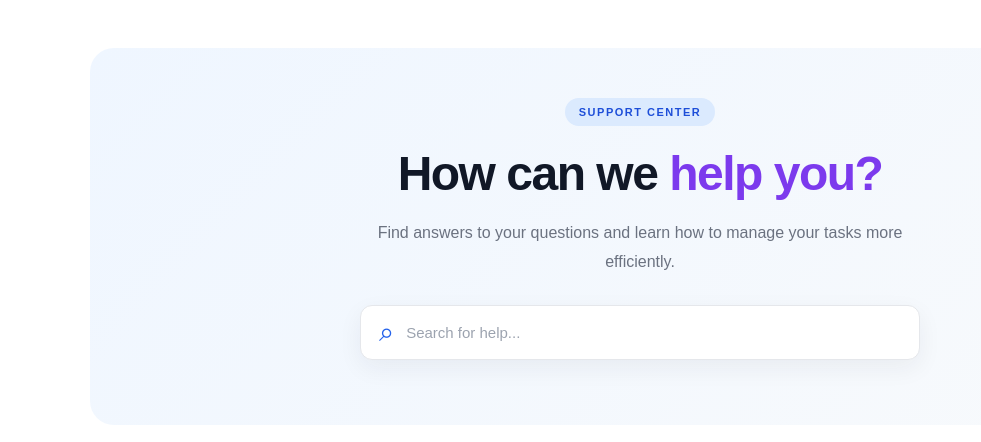
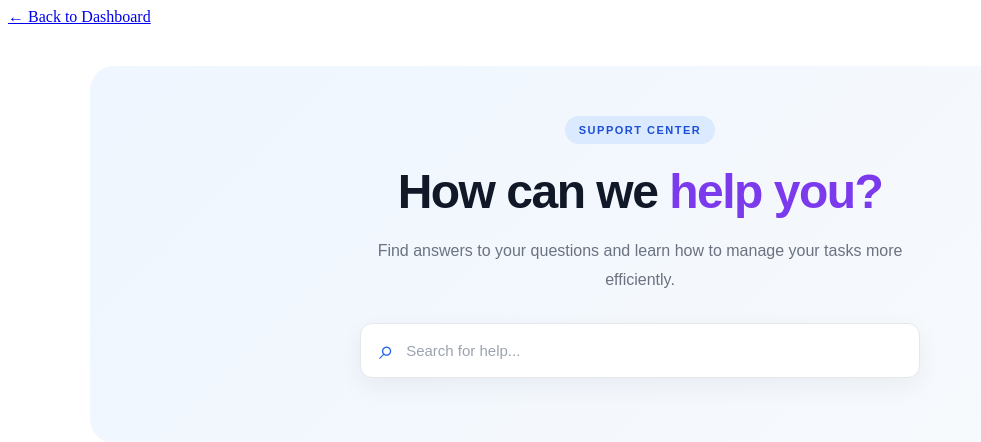
Before and after one commit to shubhammaharana243/django-todo-app, a Django app: page /todo/help/ in a window 1280 px wide. Shown: the top 442 px of the page, without its empty margins (0-981 px from the left). Run offline with Django 5.2, Linux system fonts and the light colour scheme.

Commit message:
feat: Add a back btn

```diff
--- a/todoApp/templates/todo/help.html
+++ b/todoApp/templates/todo/help.html
@@ -8,7 +8,11 @@
 {% endblock %}
 
 {% block body %}
-
+<div class="back-to-dashboard">
+    <a href="/todo/" class="back-btn">
+        <span>&larr;</span> Back to Dashboard
+    </a>
+</div>
 <div class="help-container">
 
     <!-- Hero Section -->
```
